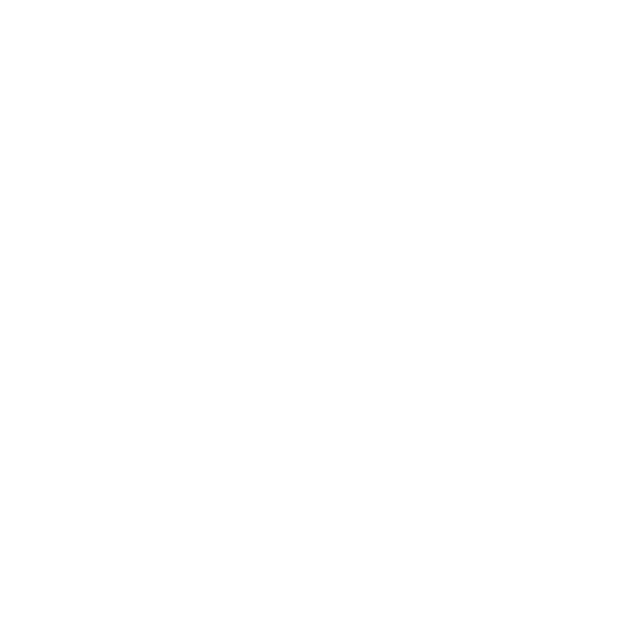
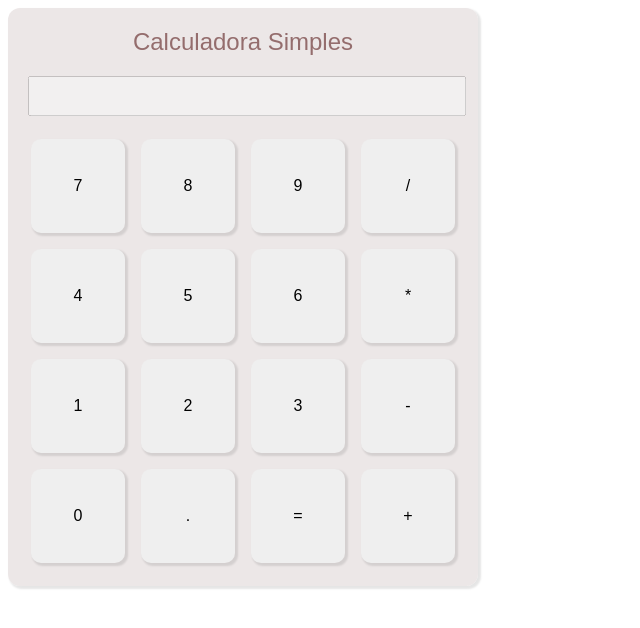
Before and after one commit to juniorluc/simple_calculator, a plain HTML site: page index.html in a window 1280 px wide. Shown: the whole page, without its empty margins (0-640 px from the left). Drawn offline with Linux system fonts and the light colour scheme.

Commit message:
Estilização no display e botões da calculadora.

```diff
--- a/index.html
+++ b/index.html
@@ -1,11 +1,35 @@
 <!DOCTYPE html>
-<html lang="en">
+<html lang="PT-BR">
 <head>
     <meta charset="UTF-8">
     <meta name="viewport" content="width=device-width, initial-scale=1.0">
-    <title>Document</title>
+    <title>Calculadora Simples</title>
+    <link rel="stylesheet" href="style.css">
+
 </head>
+
 <body>
-
+    <div class="calculator">
+        <center><p>Calculadora Simples</p></center>
+        <input type="text" id="display" disabled>
+        <div class="buttons">
+            <button class="number_grid">7</button>
+            <button class="number_grid">8</button>
+            <button class="number_grid">9</button>
+            <button class="number_grid">/</button>
+            <button class="number_grid">4</button>
+            <button class="number_grid">5</button>
+            <button class="number_grid">6</button>
+            <button class="number_grid">*</button>
+            <button class="number_grid">1</button>
+            <button class="number_grid">2</button>
+            <button class="number_grid">3</button>
+            <button class="number_grid">-</button>
+            <button class="number_grid">0</button>
+            <button class="number_grid">.</button>
+            <button class="number_grid">=</button>
+            <button class="number_grid">+</button>
+        </div>
+    </div>
 </body>
 </html>
--- /dev/null
+++ b/style.css
@@ -0,0 +1,45 @@
+.calculator {
+    display: inline-block;
+    background-color: rgba(231, 224, 224, 0.767);
+    padding: 20px;
+    border-radius: 12px;
+    box-shadow: 2px 2px 2px 1px rgba(0, 0, 0, 0.1);
+}
+
+.calculator p {
+    padding-bottom: 20px;
+    font-size: 24px;
+    font-family: Arial, Helvetica, sans-serif;
+    color: rgb(148, 109, 109);
+    margin-block: 0px;
+}
+
+#display {
+    width: 100%;
+    padding-bottom: 20px;
+
+}
+
+.buttons {
+    padding-top: 20px;
+    display: grid;
+    grid-template-columns: 100px 100px 100px 100px;
+    grid-template-rows: 100px 100px 100px 100px;
+    gap: 10px;
+
+}
+
+.number_grid {
+    font-style: normal;
+    font-family: Arial, Helvetica, sans-serif;
+    font-size: 1em;
+    margin: 3px;
+    box-shadow: 2px 2px 2px 1px rgba(0, 0, 0, 0.1);
+    border-style: none;
+    border-radius: 10px;
+    cursor: pointer;
+}
+
+.number_grid:hover {
+    background-color: rgb(231, 231, 231);
+}
```
